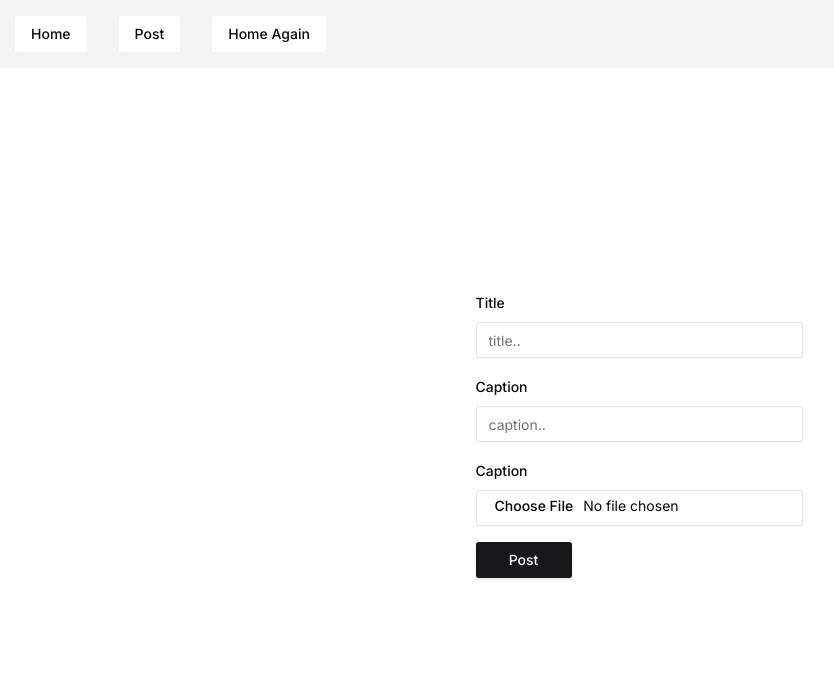
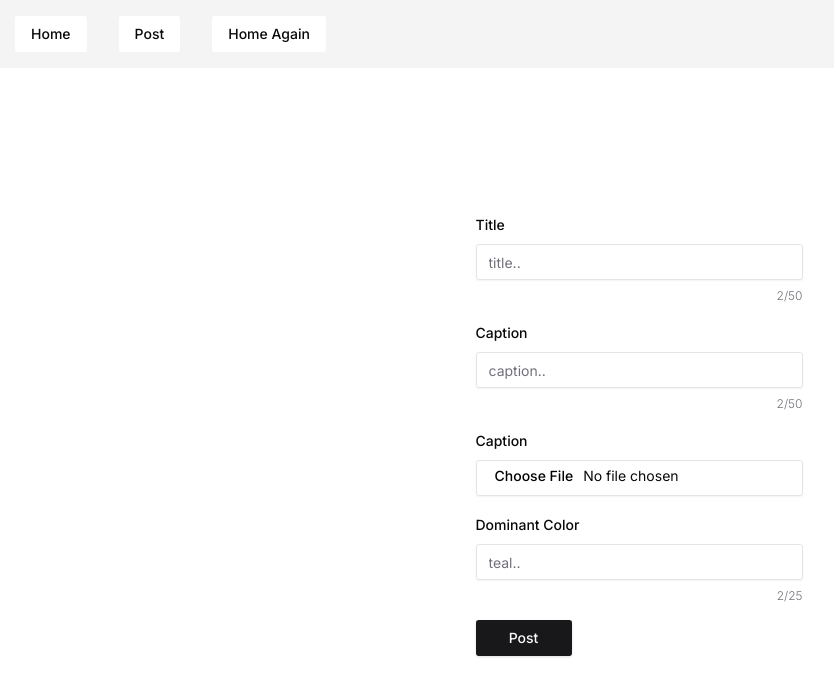
Before and after one commit to Alexjoshua14/Presider, a Next.js app: page /post in a window 1280 px wide. Shown: the top 696 px of the page, without its empty margins (1-835 px from the left). Built offline with nearby package versions, Linux system fonts and the light colour scheme.

Commit message:
Request dominant color as part of post

```diff
--- /dev/null
+++ b/src/components/feed.tsx
@@ -0,0 +1,22 @@
+'use client'
+
+import { Post } from '@/lib/validators/post'
+import { FC } from 'react'
+import { PostCard } from './postCard'
+
+interface feedProps {
+  posts: Post[]
+}
+
+const feed: FC<feedProps> = ({ posts }) => {
+  return (
+    <section className="flex flex-col gap-4">
+      <h1 className="text-center text-3xl font-extralight">Feed</h1>
+      {posts.map((post) => (
+        <PostCard key={post.id} post={post} />
+      ))}
+    </section>
+  );
+}
+
+export default feed
--- a/src/components/new-post.tsx
+++ b/src/components/new-post.tsx
@@ -25,6 +25,7 @@ export const NewPostForm = () => {
       title: "",
       caption: "",
       img: "",
+      domColor: "",
     }
   })
 
@@ -48,6 +49,7 @@ export const NewPostForm = () => {
               <FormControl className="rounded min-w-[14rem]">
                 <Input placeholder="title.." {...field} />
               </FormControl>
+              <FormDescription className="text-right text-xs font-light">2/50</FormDescription>
             </FormItem>
           )}
         />
@@ -58,8 +60,9 @@ export const NewPostForm = () => {
             <FormItem>
               <FormLabel>Caption</FormLabel>
               <FormControl className="rounded">
-                <Input placeholder="caption.." {...field} />
+                <Input placeholder="caption.." {...field} type="text" />
               </FormControl>
+              <FormDescription className="text-right text-xs font-light">2/50</FormDescription>
             </FormItem>
           )}
         />
@@ -81,6 +84,24 @@ export const NewPostForm = () => {
             </FormItem>
           )}
         />
+        <FormField
+          control={form.control}
+          name="domColor"
+          render={({ field }) => (
+            <FormItem>
+              <FormLabel>Dominant Color</FormLabel>
+              <FormControl className="rounded">
+                <Input
+                  placeholder="teal.."
+                  {...field}
+                  type="text"
+
+                />
+              </FormControl>
+              <FormDescription className="text-right text-xs font-light">2/25</FormDescription>
+            </FormItem>
+          )}
+        />
         <Button type="submit" className="w-24 rounded">
           Post
         </Button>
--- a/src/components/post.tsx
+++ b/src/components/postCard.tsx
@@ -1,5 +1,6 @@
 'use client'
 
+import { FC } from 'react'
 import {
   Card,
   CardContent,
@@ -7,11 +8,19 @@ import {
   CardHeader,
   CardTitle,
 } from '@/components/ui/card'
+import { Post } from '@/lib/validators/post'
+import { cn } from '@/lib/utils'
 
-export const Post = ({ post }: { post: { title: string, domColor: string } }) => {
+interface PostCardProps {
+  post: Post,
+  className?: String
+}
+
+
+export const PostCard: FC<PostCardProps> = ({ post, className, ...props }) => {
 
   return (
-    <Card>
+    <Card className={cn('rounded', className)} {...props}>
       <CardHeader>
         <CardTitle>
           {post.title}
```
